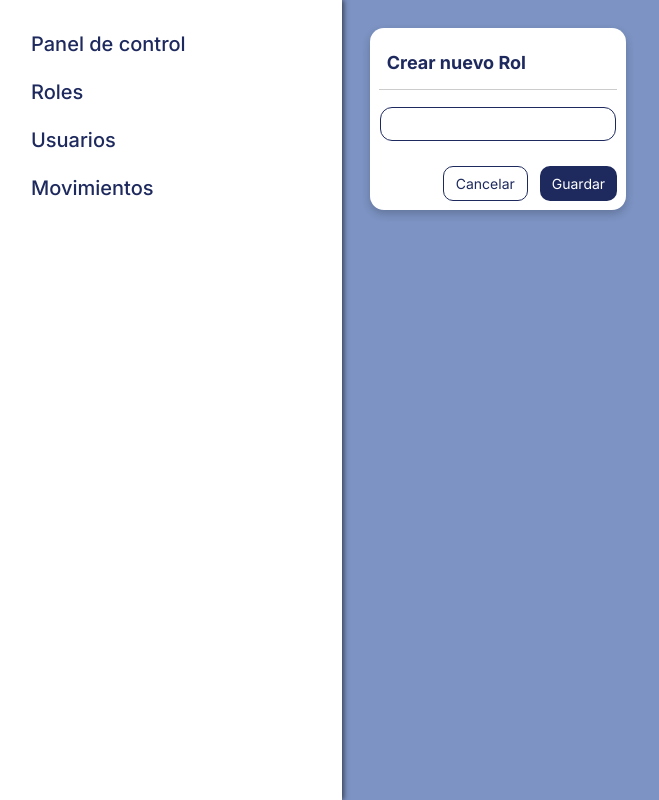
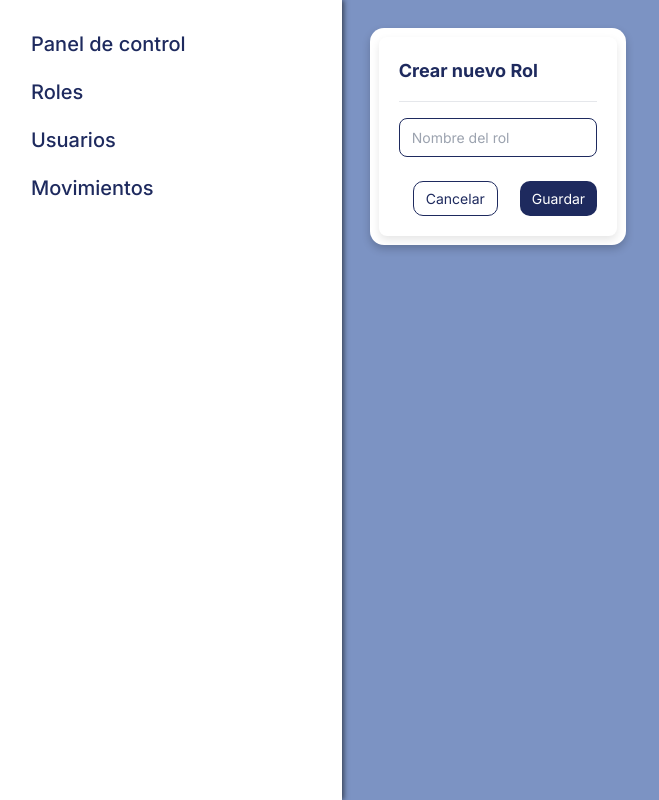
Before and after one commit to RaulBecerraB/TechShare-FrontEnd, a Next.js app: page /admin/dashboard in a window 1280 px wide. Shown: the whole page, without its empty margins (1-660 px from the left). Built offline with nearby package versions, Linux system fonts and the light colour scheme.

Commit message:
fix(Modal): resolve hydration issues by restructuring HTML
    - Reorganized HTML structure of Modal component and removed table tags
    - Updated modal.css to ensure consistent appearance of the modal after changes

```diff
--- a/src/app/admin/dashboard/page.tsx
+++ b/src/app/admin/dashboard/page.tsx
@@ -1,3 +1,4 @@
+"use client"
 import React from 'react'
 import Modal from '@/components/Modal/Modal'
 
--- a/src/components/Modal/Modal.tsx
+++ b/src/components/Modal/Modal.tsx
@@ -8,33 +8,28 @@ import Button from '@/components/AdminCrud/PrimaryButton'
 export default function Modal() {
     return (
         <div className='white-container w-64'>
-            <table className='modal'>
-                <thead>
-                    <tr className='text-lg'>
-                        <th>Crear nuevo Rol</th>
-                    </tr>
-                </thead>
-                <tbody>
-                    <tr>
-                        <td >
-                            <input className='mt-4 modal-input' type='text' />
-                        </td>
-                    </tr>
-                    <tr className='justify-end flex space-x-3 mt-4'>
+            <div className='modal'>
+                <div className='border-b-[1px]'>
+                    <h2 className='text-lg'>Crear nuevo Rol</h2>
+                </div>
+
+                <div>
+                    <input className='mt-4 modal-input' type='text' placeholder="Nombre del rol" />
+                </div>
+                <div className='justify-end flex space-x-3 mt-2'>
                     <Button
                         buttonLabel='Cancelar'
-                            buttonFunction={() => console.log('Crear')}
+                        buttonFunction={() => console.log('Cancelar')}
                         disabled={false}
                         isSecondary={true}
                     />
                     <Button
                         buttonLabel='Guardar'
-                            buttonFunction={() => console.log('Crear')}
+                        buttonFunction={() => console.log('Guardar')}
                         disabled={false}
                     />
-                    </tr>
-                </tbody>
-            </table>
+                </div>
+            </div>
         </div>
     )
 }
--- a/src/styles/modal.css
+++ b/src/styles/modal.css
@@ -1,37 +1,31 @@
+/* Estilos generales para el modal */
 .modal {
     width: 100%;
-    border-collapse: collapse;
+    padding: 20px;
+    background-color: #fff;
+    border-radius: 8px;
+    box-shadow: 0 4px 8px rgba(0, 0, 0, 0.1);
 }
 
-.modal th, .Modal td {
+/* Título del modal */
+.modal h2 {
     text-align: left;
-    padding: 12px 8px;
-    border-bottom: 1px solid #ccc;
     color: #1E2A5E;
+    font-weight: bold;
+    margin-bottom: 16px;
 }
 
-.modal th {
-    font-weight: bold;
-    color: #1E2A5E;
+/* Input del modal */
+.modal-input {
+    width: 100%;
+    padding: 8px 12px;
+    border: 1.2px solid #1E2A5E;
+    border-radius: 8px;
+    margin-bottom: 16px;
+    font-size: 14px;
 }
 
-.modal td:last-child {
-    text-align: right;
-}
-
-.modal tbody tr {
-    transition: background-color 0.2s ease-in-out;
-}
-
-.modal-input
-{
-    width: 100%;
-    padding: 4px 8px;
-    border: 1.2px solid #1E2A5E;
-    border-radius: 12px;
-    margin-bottom: 8px;
-}
-
+/* Botones de acción en el modal */
 .action-button {
     background: none;
     border: none;
@@ -43,3 +37,39 @@
 .action-button:hover {
     color: #63778c; /* Color al hacer hover */
 }
+
+/* Contenedor de botones alineados a la derecha */
+.modal .flex {
+    display: flex;
+    justify-content: flex-end;
+    gap: 10px;
+}
+
+/* Botón de guardar y cancelar */
+.primary-button {
+    padding: 8px 16px;
+    background-color: #1E2A5E;
+    color: white;
+    border: none;
+    border-radius: 8px;
+    cursor: pointer;
+    font-size: 14px;
+}
+
+.primary-button:hover {
+    background-color: #3e4b88; /* Color al hacer hover */
+}
+
+.primary-button.disabled {
+    background-color: #ccc;
+    cursor: not-allowed;
+}
+
+.primary-button.isSecondary {
+    background-color: #f0f0f0;
+    color: #1E2A5E;
+}
+
+.primary-button.isSecondary:hover {
+    background-color: #e0e0e0;
+}
```
Lines whose indentation alone changed are shown as unchanged.
